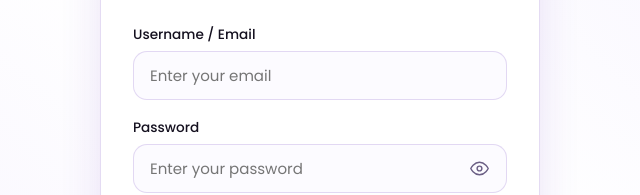
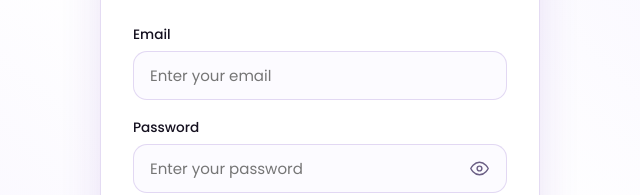
Before and after one commit to reysamaecasaig/tisay-dining, a plain HTML site: page User/index.html in a window 1280 px wide. Shown: the part 296-491 px from the top of the page, 320-960 px from the left. Drawn offline with nearby package versions, Linux system fonts and the light colour scheme.

```diff
--- a/User/index.html
+++ b/User/index.html
@@ -22,7 +22,7 @@
 
     <form id="loginForm" novalidate>
       <div class="form-group">
-        <label class="form-label" for="username">Username / Email</label>
+        <label class="form-label" for="username">Email</label>
         <div class="input-wrap">
           <input class="form-input" type="text" id="username" placeholder="Enter your email" required>
         </div>
```
